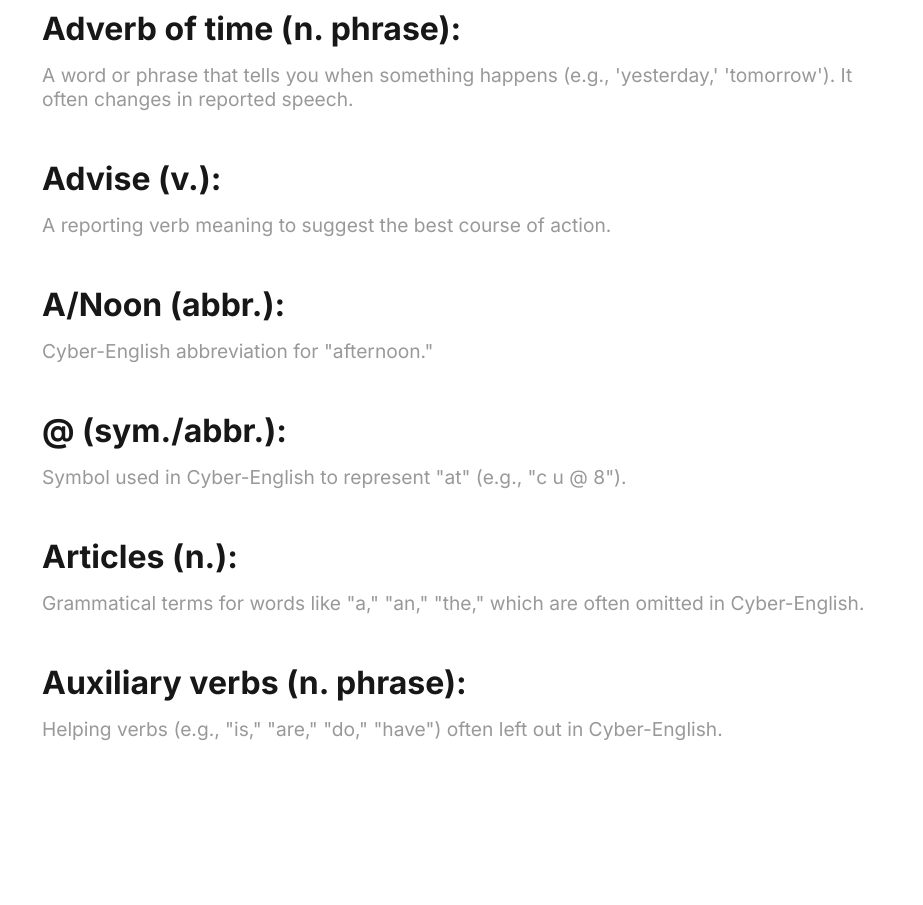
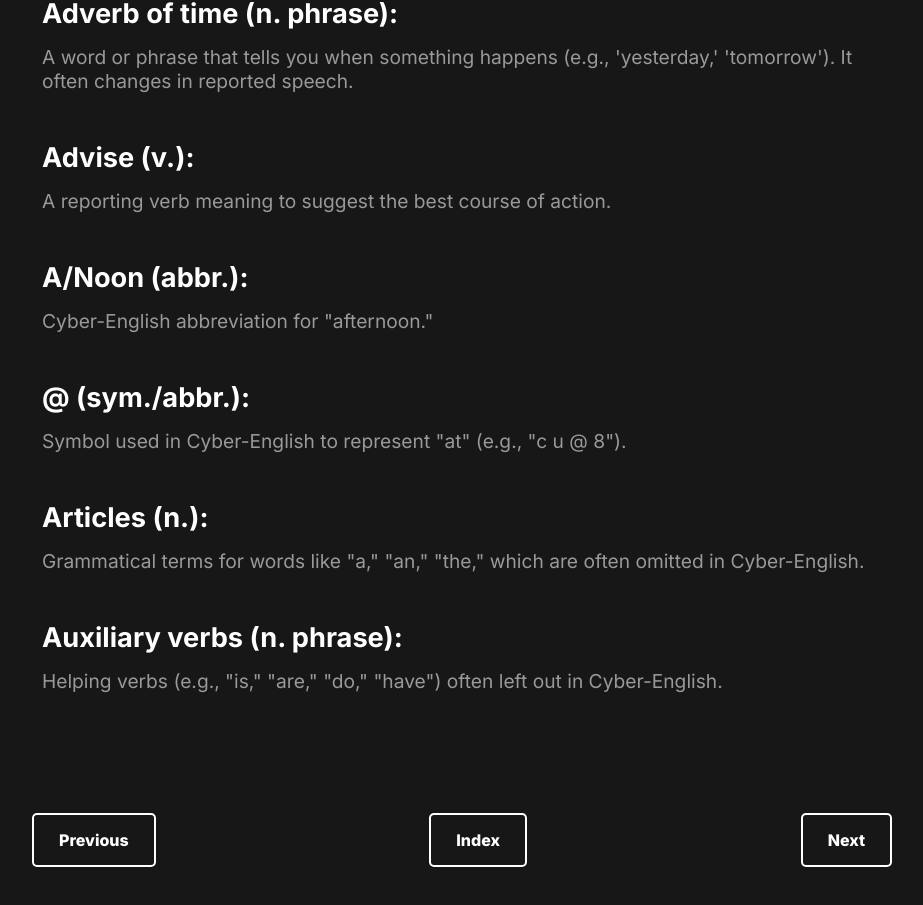
Before and after one commit to legodev/dictionary, a Next.js app: page /a in a window 1280 px wide. Shown: the part 451-1356 px from the top of the page, without its empty margins (178-1101 px from the left). Built offline with nearby package versions, Linux system fonts and the light colour scheme.

Commit message:
Added desktop styles

```diff
--- a/src/app/components/Letter.module.css
+++ b/src/app/components/Letter.module.css
@@ -1,16 +1,14 @@
 .mainLink {
+  display: flex;
+  justify-content: center;
+  align-items: center;
   text-decoration: none;
   color: #fff;
-  padding: 60px;
+  width: 80px;
+  height: 80px;
   border-radius: 5px;
   font-weight: 800;
   border: 2px solid;
-  transition: background-color 300ms ease, color 300ms ease;
-}
-
-.mainLink:hover {
-  background-color: #fff;
-  color: #000;
 }
 
 .e,
@@ -159,6 +157,18 @@
   border-color: #ff00ff;
 }
 
+@media screen and (min-width: 600px) {
+  .mainLink {
+    width: 150px;
+    height: 150px;
+    transition: background-color 300ms ease, color 300ms ease;
+  }
+
+  .mainLink:hover {
+    background-color: #fff;
+    color: #000;
+  }
+
   .a:hover {
     background-color: transparent;
     color: #ff0000;
@@ -288,3 +298,4 @@
     background-color: transparent;
     color: #ff00ff;
   }
+}
--- a/src/app/components/Structure.jsx
+++ b/src/app/components/Structure.jsx
@@ -10,6 +10,7 @@ export default function Structure({ letter, previous, next, children }) {
         <Link className={styles.mainLink} href={previous}>
           Previous
         </Link>
+        <Link className={styles.mainLink} href={'./letters'}>Index</Link>
         <Link className={styles.mainLink} href={next}>
           Next
         </Link>
--- a/src/app/components/Structure.module.css
+++ b/src/app/components/Structure.module.css
@@ -1,6 +1,6 @@
 .mainContainer {
   flex-direction: column;
-  gap: 100px;
+  gap: 50px;
   display: flex;
   overflow: hidden;
   width: 100%;
@@ -17,7 +17,7 @@
 .title {
   font-size: 5em;
   position: fixed;
-  background-color: #0a0a0a;
+  background-color: var(--foreground);
   width: 100%;
   top: 0;
   margin: 0;
@@ -42,5 +42,11 @@
 .section {
   display: flex;
   justify-content: space-between;
-  padding-bottom: 50px;
+  padding: 20px;
 }
+
+@media screen and (min-width: 600px) {
+  .mainContainer {
+    gap: 100px;
+  }
+}
--- a/src/app/components/Word.module.css
+++ b/src/app/components/Word.module.css
@@ -1,14 +1,24 @@
 .wordSection {
-    display: flex;
-    flex-direction: column;
-    gap: 15px;
+  display: flex;
+  flex-direction: column;
+  gap: 15px;
 }
 
 .wordSubtitle {
-    font-size: 2em;
+  font-size: 1.5em;
 }
 
 .wordText {
-    color: #999999;
+  color: #999999;
+  font-size: 1em;
+}
+
+@media screen and (min-width: 600px) {
+  .wordSubtitle {
+    font-size: 1.7em;
+  }
+
+  .wordText {
     font-size: 1.2em;
+  }
 }
--- a/src/app/globals.css
+++ b/src/app/globals.css
@@ -1,13 +1,6 @@
 :root {
   --background: #ffffff;
   --foreground: #171717;
-}
-
-@media (prefers-color-scheme: dark) {
-  :root {
-    --background: #0a0a0a;
-    --foreground: #ededed;
-  }
 }
 
 html,
@@ -18,8 +11,8 @@ body {
 }
 
 body {
-  color: var(--foreground);
-  background: var(--background);
+  color: var(--background);
+  background: var(--foreground);
   font-family: system-ui, -apple-system, sans-serif;
   -webkit-font-smoothing: antialiased;
   -moz-osx-font-smoothing: grayscale;
--- a/src/app/letters/page.module.css
+++ b/src/app/letters/page.module.css
@@ -3,6 +3,7 @@
   height: calc(100vh - 100px);
   flex-wrap: wrap;
   padding: 50px;
+  max-width: 100%;
   justify-content: center;
   align-items: center;
   gap: 10px;
@@ -11,7 +12,7 @@
 .mainLink {
   text-decoration: none;
   color: #fff;
-  padding: 60px;
+  padding: 15px 25px;
   border-radius: 5px;
   font-weight: 800;
   border: 2px solid;
@@ -28,5 +29,16 @@
   display: flex;
   gap: 20px;
   justify-content: space-between;
+  padding: 50px 0;
+}
+
+@media screen and (min-width: 600px) {
+
+.mainLink {
+  padding: 25px 45px;
+}
+  .section {
   padding: 50px;
 }
+
+ }
--- a/src/app/page.module.css
+++ b/src/app/page.module.css
@@ -1,22 +1,8 @@
 .mainContainer,
-.sectionArticle {
+.sectionArticle,
+.sectionContainer {
   display: flex;
   flex-direction: column;
-}
-
-.mainContainer {
-  justify-content: center;
-  align-items: center;
-  gap: 150px;
-}
-
-.mainTitle {
-  font-size: 5rem;
-}
-
-.sectionContainer {
-  display: flex;
-  gap: 250px;
 }
 
 .sectionArticle {
@@ -40,7 +26,39 @@
   transition: background-color 400ms ease, color 400ms ease;
 }
 
-.mainLink:hover {
-  background-color: #fff;
-  color: #111;
+.mainContainer {
+  justify-content: center;
+  align-items: center;
+  padding: 0 20px;
+  gap: 150px;
 }
+
+.mainTitle {
+  font-size: 2.5rem;
+}
+
+.sectionContainer {
+  justify-content: center;
+  align-items: center;
+  gap: 50px;
+}
+
+@media screen and (min-width: 600px) {
+  .mainContainer {
+    gap: 150px;
+  }
+
+  .mainTitle {
+    font-size: 5rem;
+  }
+
+  .sectionContainer {
+    flex-direction: row;
+    gap: 250px;
+  }
+
+  .mainLink:hover {
+    background-color: #fff;
+    color: #111;
+  }
+}
```
Lines whose indentation alone changed are shown as unchanged.
